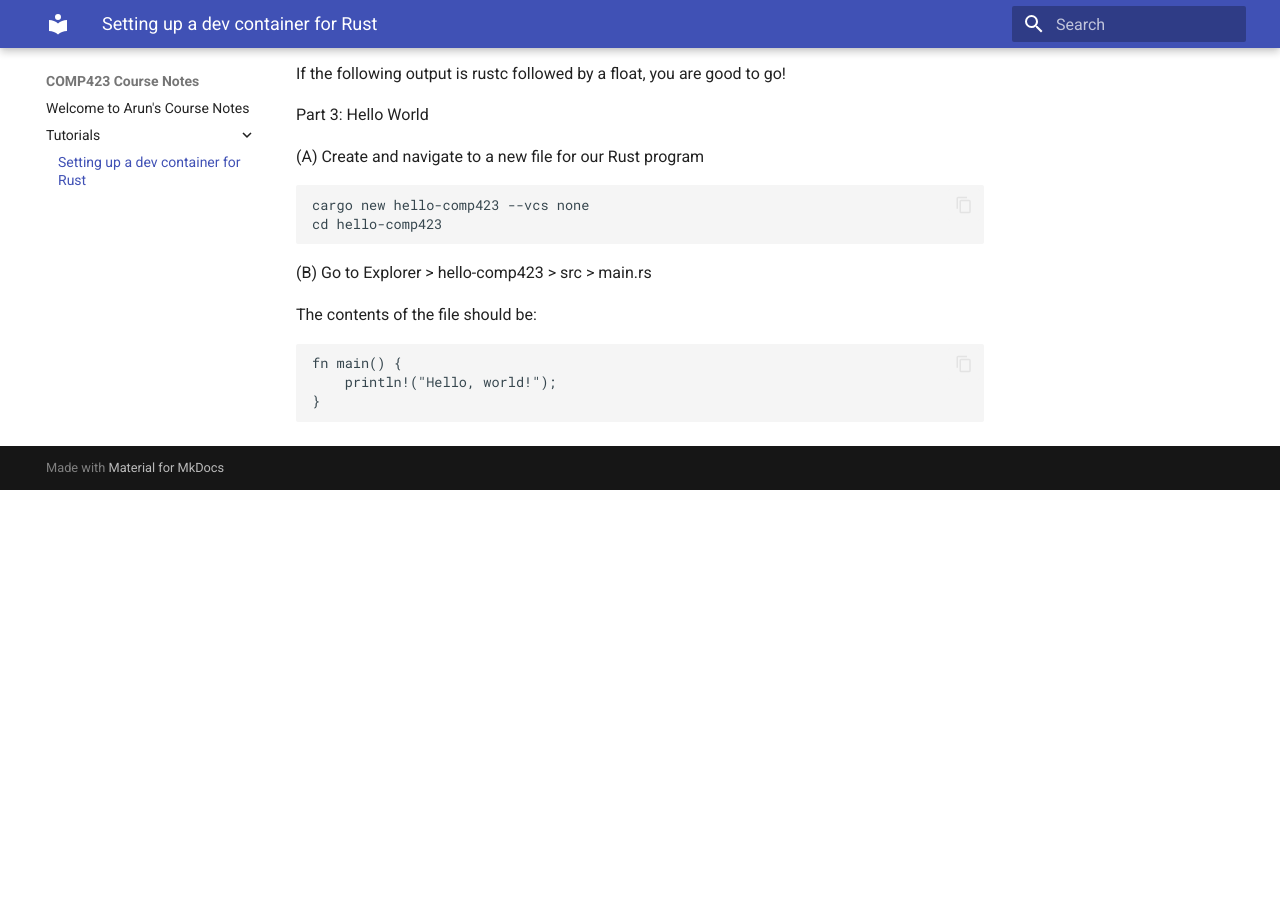
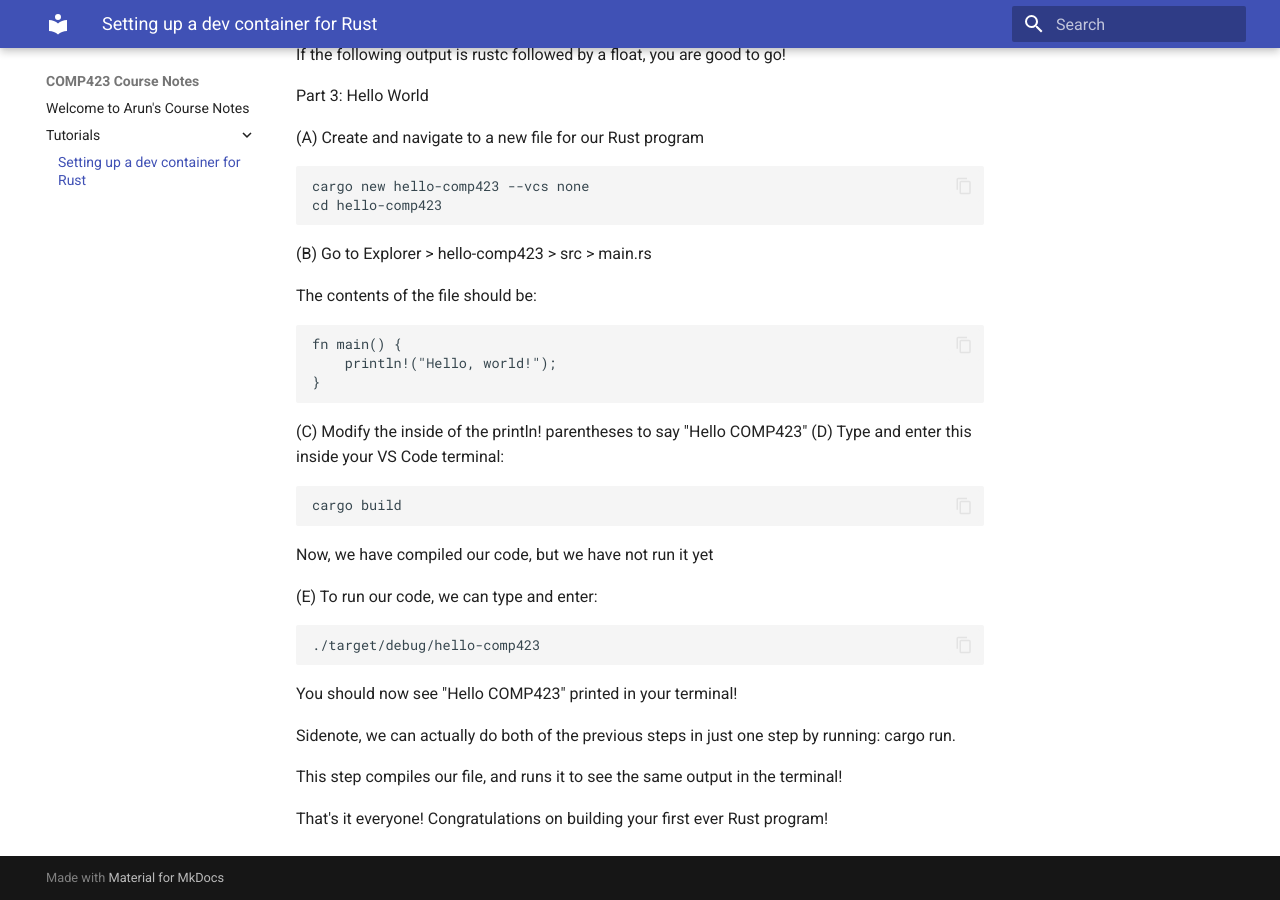
Before and after one commit to asomasu2/comp423-course-notes, an MkDocs documentation site: the page built from docs/tutorials/rust-setup.md, in a window 1280 px wide and 900 px high, scrolled down 2653 px. Built offline with MkDocs 1.6.1 and Material for MkDocs 9.7.7, drawn with Linux system fonts in a browser that asks for light colours; before the commit the page ends 3143 px from its top, so only the background shows below that; some of the changed text lies outside the part shown.

Commit message:
Finished my tutorial

````diff
--- a/docs/tutorials/rust-setup.md
+++ b/docs/tutorials/rust-setup.md
@@ -127,3 +126,24 @@ fn main() {
     println!("Hello, world!");
 }
 ```
+
+(C) Modify the inside of the println! parentheses to say "Hello COMP423"
+(D) Type and enter this inside your VS Code terminal:
+```py
+cargo build
+```
+Now, we have compiled our code, but we have not run it yet
+
+(E) To run our code, we can type and enter:
+
+```py
+./target/debug/hello-comp423
+```
+
+You should now see "Hello COMP423" printed in your terminal!
+
+Sidenote, we can actually do both of the previous steps in just one step by running: cargo run.
+
+This step compiles our file, and runs it to see the same output in the terminal!
+
+That's it everyone! Congratulations on building your first ever Rust program!
````
Also changed, not shown: other parts of docs/tutorials/rust-setup.md (+0 -1 lines).
